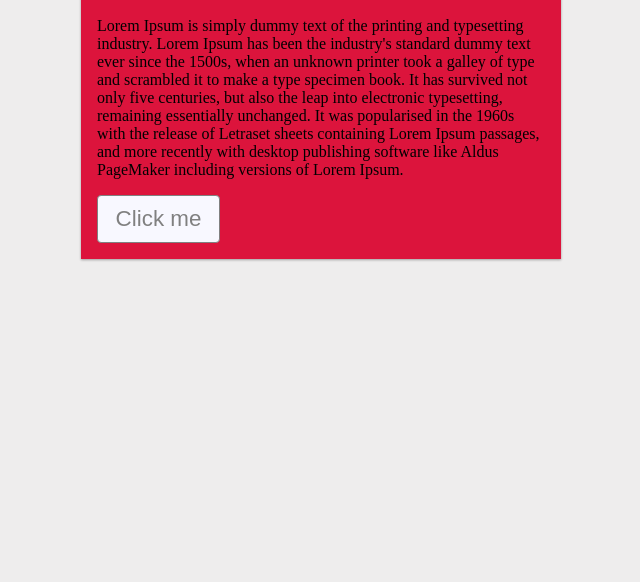
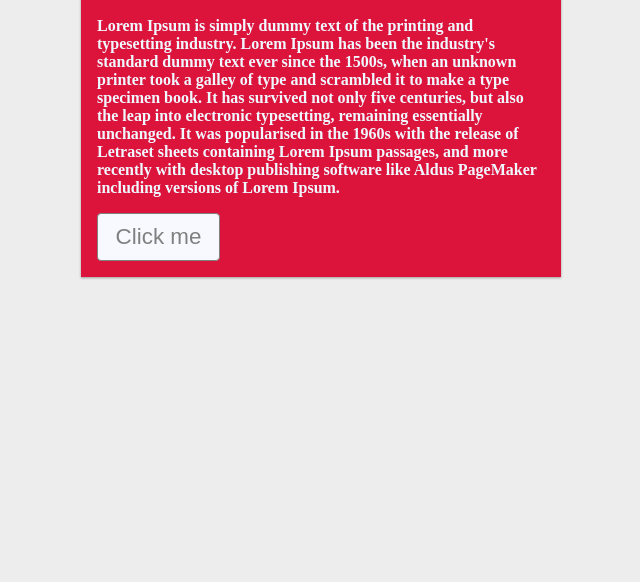
Before and after one commit to daweed93/magic-of-github, a plain HTML site: page HtmlPage.html in a window 1280 px wide. Shown: the part 218-800 px from the top of the page, without its empty margins (319-959 px from the left). Drawn offline with Linux system fonts and the light colour scheme.

Commit message:
I did it
:feelsgood:

```diff
--- a/StyleSheet.css
+++ b/StyleSheet.css
@@ -10,6 +10,7 @@
 	background-color: #eeeded;
 	margin: 100px auto;
 	width: 30rem;
+	color: #b1b1b1;
 }
 h1 {
 	text-align: center;
@@ -18,6 +19,8 @@
 
 p {
 	font-size: 1rem;
+	font-weight: bold;
+	color: aliceblue;
 }
 
 button {
```
